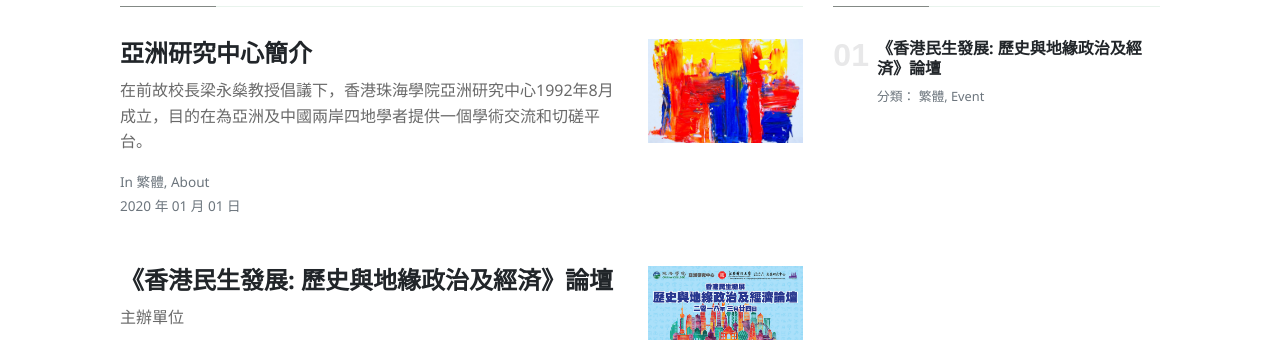
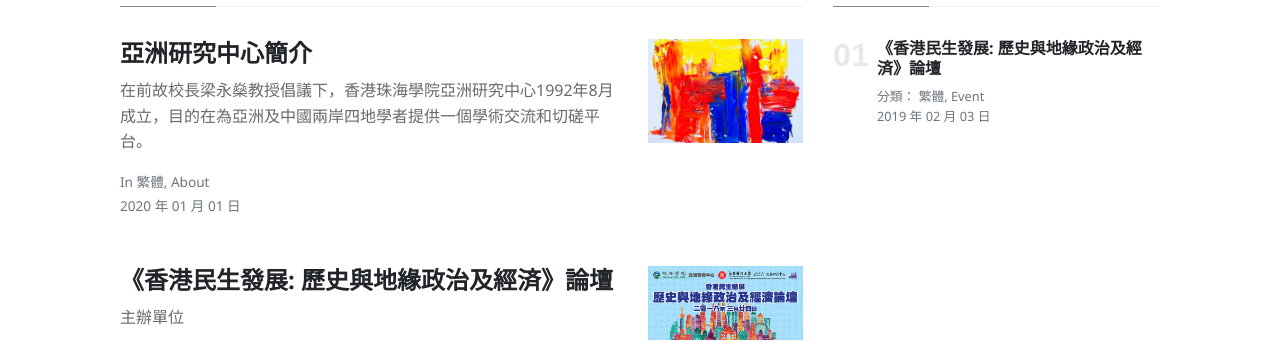
Before and after one commit to Asian-Studies/asian-studies.github.io, a Jekyll site: the page built from hant/index.html, in a window 1280 px wide and 900 px high, scrolled down 647 px. Shown: the part 313-655 px from the top of the window. Built offline with Jekyll 4.4.1, drawn with Linux system fonts in a browser that asks for light colours; nearby versions of some CDN libraries.

Commit message:
Update sidebar-featured-hant.html

```diff
--- a/_includes/sidebar-featured-hant.html
+++ b/_includes/sidebar-featured-hant.html
@@ -16,6 +16,9 @@
                     {% endfor %}
                     </span>
                 </span>
+                <span class="text-muted">
+		        {{ post.date | date: '%Y 年 %m 月 %d 日' }}
+	            </span>
             </span>
             </li>
         {% endif %}
```
